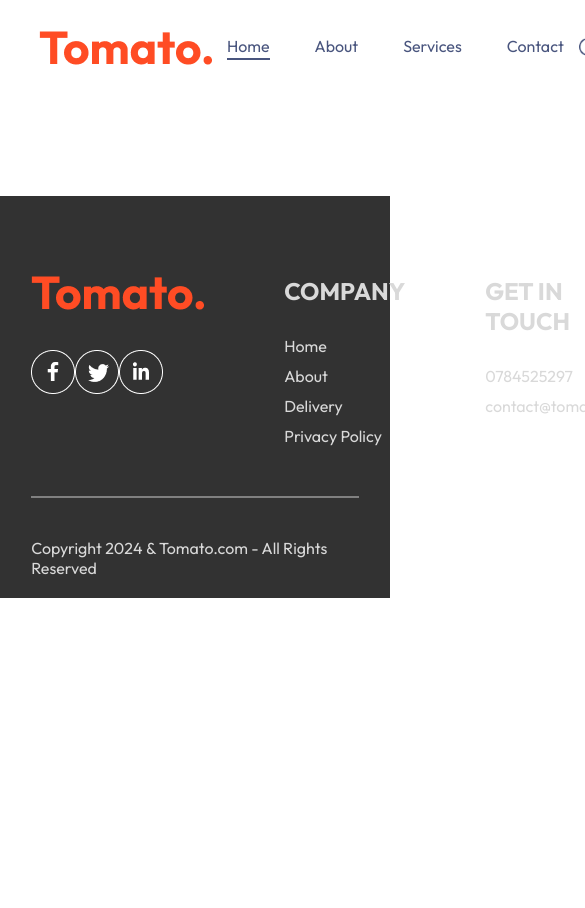
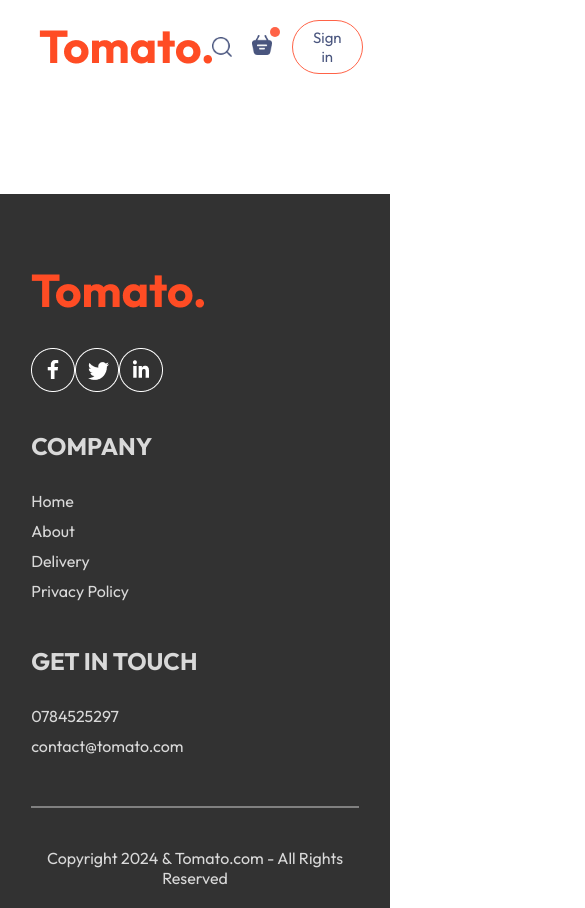
Before and after one commit to JasonTinotenda/e-commerceApp, a React (Vite) app: page /order in a window 390 px wide. Shown: the top 908 px of the page, 585 px wide, since content can reach past the window. Before the commit the page ends 844 px from the top, so only its background shows below. Built offline with nearby package versions, Linux system fonts and the light colour scheme.

Commit message:
Added responsive styles

```diff
--- a/src/App.jsx
+++ b/src/App.jsx
@@ -1,21 +1,26 @@
 // eslint-disable-next-line no-unused-vars
-import React from "react";
+import React, { useState } from "react";
 import Navbar from "./components/Navbar/Navbar";
 import {Route, Routes} from "react-router-dom";
 import Home from "./pages/Home/Home";
 import Cart from "./pages/Cart/Cart";
 import PlaceOrder from "./pages/PlaceOrder/PlaceOrder";
 import Footer from "./components/Footer/Footer";
+import LoginPopup from "./components/LoginPopup/LoginPopup";
 
 const App = ()=>{
+
+  const [showLogin,setShowLogin] = useState(false)
+
   return (
     <>
+    {showLogin?<LoginPopup/>:<></>}
       <div className="app">
-        <Navbar/>
+        <Navbar setShowLogin={setShowLogin}/>
         <Routes>
           <Route path="/" element={<Home/>}/>
           <Route path="/cart" element={<Cart/>}/>
-          <Route path="/placeorder" element={<PlaceOrder/>}/>
+          <Route path="/order" element={<PlaceOrder/>}/>
         </Routes>
       </div>
       <Footer/>
--- a/src/components/ExploreMenu/ExploreMenu.css
+++ b/src/components/ExploreMenu/ExploreMenu.css
@@ -46,3 +46,10 @@
     border: 4px solid tomato;
     padding: 2px;
 }
+@media (max-width:1050px) {
+    .explore-menu-text{
+        max-width: 100%;
+        font-size: 14px;
+    }
+
+}
--- a/src/components/Footer/Footer.css
+++ b/src/components/Footer/Footer.css
@@ -41,3 +41,13 @@
     border: none;
     background-color: gray;
 }
+@media (max-width:750px){
+    .footer-content{
+        display: flex;
+        flex-direction: column;
+        gap: 35px;
+    }
+    .footer-copyright{
+        text-align: center;
+    }
+}
--- a/src/components/Header/Header.css
+++ b/src/components/Header/Header.css
@@ -34,3 +34,20 @@
     font-size: max(1vw,13px);
     border-radius: 50px;
 }
+@media (max-width:1050px) {
+    .header-contents{
+        max-width: 45%;
+    }
+}
+@media (max-width:750px) {
+    .header-contents{
+        max-width: 65% ;
+    }
+    .header-contents p{
+        display: none;
+    }
+    .header-contents button{
+        padding: 2vw 4vw;
+    }
+
+}
--- /dev/null
+++ b/src/components/LoginPopup/LoginPopup.jsx
@@ -0,0 +1,12 @@
+import React from 'react'
+import './LoginPopup.css'
+
+const LoginPopup = () => {
+  return (
+    <div className='login-popup'>
+
+    </div>
+  )
+}
+
+export default LoginPopup
--- a/src/components/Navbar/Navbar.css
+++ b/src/components/Navbar/Navbar.css
@@ -95,6 +95,12 @@
     }
     .navbar-right button{
         padding: 7px 20px;
+        font-size: 15px;
+    }
+}
+@media (max-width:750px) {
+    .navbar-menu{
+        display: none;
     }
 
 }
--- a/src/components/Navbar/Navbar.jsx
+++ b/src/components/Navbar/Navbar.jsx
@@ -1,6 +1,7 @@
 import  { useState } from 'react';
 import './Navbar.css';
 import { assets } from '../../assets/assets';
+import { Link } from 'react-router-dom';
 
 const Navbar = () => {
     const [menu, setMenu] = useState("home");
@@ -9,10 +10,10 @@
         <div className='navbar'>
             <img src={assets.logo} alt='Company Logo' className='logo' />
             <ul className='navbar-menu'>
-                <li onClick={() => setMenu("home")} className={menu === "home" ? "active" : ""}>Home</li>
-                <li onClick={() => setMenu("about")} className={menu === "about" ? "active" : ""}>About</li>
-                <li onClick={() => setMenu("services")} className={menu === "services" ? "active" : ""}>Services</li>
-                <li onClick={() => setMenu("contact")} className={menu === "contact" ? "active" : ""}>Contact</li>
+                <Link to='/' onClick={() => setMenu("home")} className={menu === "home" ? "active" : ""}>Home</Link>
+                <a href='#explore-menu' onClick={() => setMenu("menu")} className={menu === "menu" ? "active" : ""}>Menu</a>
+                <a href='#app-download' onClick={() => setMenu("mobile-app")} className={menu === "mobile-app" ? "active" : ""}>Mobile-App</a>
+                <a href='#footer' onClick={() => setMenu("contact")} className={menu === "contact" ? "active" : ""}>Contact</a>
             </ul>
             <div className='navbar-right'>
                 <img src={assets.search_icon} alt='Search Icon' className='search-icon' />
--- a/src/index.css
+++ b/src/index.css
@@ -5,6 +5,7 @@
   margin: 0;
   box-sizing: border-box;
   font-family: Outfit;
+  scroll-behavior: smooth;
 }
 body{
   min-height: 100vh;
```
Also changed, not shown: src/components/LoginPopup/LoginPopup.css (added).
